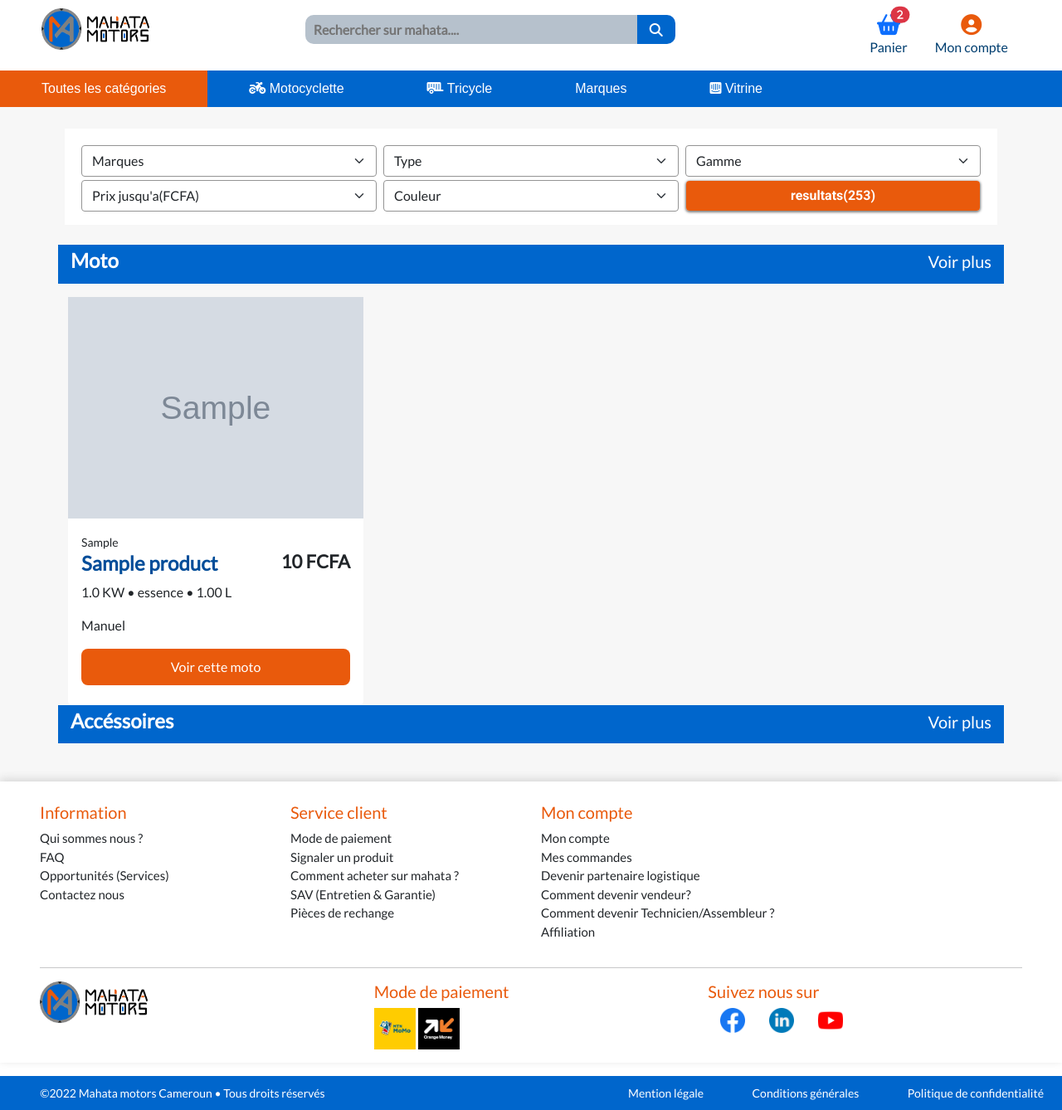
After one commit to etali-m/mahata_motors, a Django app: page /boutique/ in a window 1280 px wide. The commit adds this page. Shown: the whole page at 83% size. Run offline with Django 4.2, Linux system fonts and the light colour scheme; tables that the repository leaves empty hold one stand-in row (values such as "Sample post"); grey boxes marked "Sample" are stand-in pictures; some libraries are stand-ins or nearby versions.

Commit message:
formulaire de recherche

```diff
--- a/static/css/app.css
+++ b/static/css/app.css
@@ -354,6 +354,7 @@ h1,h2,h3,h4,h5,h6{
 	background-color: #e95a0c;
 	color:white;
 	border-radius:8px;
+	text-align: center;
 	border:none;
 }
 
@@ -488,16 +489,34 @@ ul.footer__ul {
 	color:white;
 }
 
+.header_boutique{
+	padding: 5px 15px;
+	background-color: #0066cc;
+}
+
+.header_boutique .title__boutique{
+	color:white;
+	font-weight:bolder;
+}
+
+.header_boutique a{
+	text-decoration: none;
+	color:white;
+	font-size:20px
+}
+
 .menu__navigation{
 	padding-top:10px;
 	padding-bottom:0px;
 	padding-left: 50px;
 	padding-right: 50px;
   }
+
   .contener{
 	display:flex;
 	justify-content: space-between;
   }
+
   .menu_navigation_list li{
 	display: inline-block;
 	margin:8px 15px 0px 15px;
--- a/store/admin.py
+++ b/store/admin.py
@@ -2,6 +2,7 @@ from django.contrib import admin
 from .models import *
 
 admin.site.register(Customer)
+admin.site.register(Categorie)
 admin.site.register(Brand)
 admin.site.register(Accessory)
 admin.site.register(MotorBike)
--- a/store/models.py
+++ b/store/models.py
@@ -8,6 +8,17 @@ class Customer(models.Model):
 
     def __str__(self):
         return self.name
+
+"""
+La classe Catégorie défini la catégorie d'un produit
+"""
+class Categorie(models.Model):
+    name = models.CharField(max_length=200)
+    description = models.TextField(default="No description", null=True, blank=True)
+
+    def __str__(self):
+        return self.name
+
 
 
 """
@@ -21,6 +32,7 @@ class Product(models.Model):
     stock = models.BooleanField(default=True, null=True, blank=False)
     is_on_sale = models.BooleanField(default=False) #si un produit est on solde
     sale_price = models.IntegerField(blank=True, null=True)
+    categorie = models.ForeignKey(Categorie, on_delete=models.CASCADE, default=1)
 
     def __str__(self):
         return self.name
--- /dev/null
+++ b/store/templates/store/boutique.html
@@ -0,0 +1,148 @@
+{% extends 'base.html' %}
+{% load static %}
+{% load custom_filters %}
+
+{% block content %}
+<!-- liste des produits -->
+<main>
+    <section style="background-color:#f7f7f7; padding: 30px 0px;">
+        <div class="container">
+            <!-- filtre de selection-->
+                <form action="{% url 'boutique' %}" method="get" class="row mb-4 stiky-top gy-1 gx-2 p-3 bg-white">
+                    <div class="col-md-4 col-6">
+                        <input type="text" name="query" value="{{ request.GET.query }}" style="display:none;">
+                        <select name="marque" class="form-select">
+                            <optgroup label="Top marques">
+                                <option selected value="">Marques</option>
+                                <option value="bazar" {% if 'marque' in request.GET and request.GET.marque == 'bazar' %}selected{% endif %}>Bazar</option>
+                                <option value="nangfang">Nang fang</option>
+                                <option value="senke">Senke</option>
+                            </optgroup>
+                            <optgroup label="Autres marques">
+                                <option value="">Concimecam</option>
+                                <option value="">Sanili</option>
+                            </optgroup>
+                        </select>
+                    </div>
+                    <div class="col-md-4 col-6">
+                        <select class="form-select">
+                            <option selected value="">Type</option>
+                            <option value="motocyclette">Motocyclette</option>
+                            <option value="tricycle">Tricycle</option>
+                            <option value="accessoires">Accéssoire</option>
+                        </select>
+                    </div>
+                    <div class="col-md-4 col-6">
+                        <select class="form-select">
+                            <option selected>Gamme</option>
+                            <option value="1">Utilisation commerciale</option>
+                            <option value="2">Pour la ville</option>
+                            <option value="3">Pour l'aventure</option>
+                        </select>
+                    </div>
+                    <div class="col-md-4 col-6">
+                        <select class="form-select">
+                            <option selected>Prix jusqu'a(FCFA)</option>
+                            <option value="1">400 000 </option>
+                            <option value="2">450 000</option>
+                            <option value="3">500 000</option>
+                            <option value="3">600 000</option>
+                            <option value="3">700 000</option>
+                            <option value="3">800 000</option>
+                            <option value="3">1000 000</option>
+                        </select>
+                    </div>
+                    <div class="col-md-4 col-6">
+                        <select class="form-select">
+                            <option selected>Couleur</option>
+                            <option value="1">Rouge</option>
+                            <option value="2">Blue</option>
+                            <option value="3">Vert</option>
+                            <option value="">Noir</option>
+                        </select>
+                    </div>
+                    <div class="col-md-4 col-6">
+                        <button class="form-control btn filter-search-button" type="submit">resultats(253)</button>
+                    </div>
+                </form>
+
+            <!-- affichage des motos -->
+            {% if motos or accessoires %}
+                {% if motos %}
+                    <div class="row mb-3">
+                        <div class="col-12 header_boutique d-flex justify-content-between">
+                            <h4 class="title__boutique">Moto</h4>
+
+                            <div>
+                                <a href="">Voir plus</a>
+                            </div>
+                        </div>
+                    </div>
+
+                    <div class="row">
+                        {% for moto in motos %}
+                            <div class="col-12 col-md-4">
+                                <div class="product_item">
+                                    <img class="" src="{{moto.imageURL}}" alt="" width="100%">
+                                    <div class="bg-white p-3" style="border-radius: 0px 0px 5px 5px;">
+                                        <small>{{moto.genre}}</small>
+                                        <div class="d-flex justify-content-between">
+                                            <h4 class="item_name">{{moto.name}}</h4>
+                                            <p class="item_price">{{ moto.price|separate_by_space }} FCFA</p>
+                                        </div>
+                                        <p>{{moto.puissance_admin}} KW &bullet; essence &bullet; {{moto.capacite_recervoir}} L </p>
+                                        <p>Manuel</p>
+                                        <div class="d-grid gap-2 pb-2">
+                                            <a class="btn btn_popular" href="{% url 'details' moto_id=moto.pk %}" type="button">Voir cette moto</a>
+                                        </div>
+                                    </div>
+                                </div>
+                            </div>
+                        {% endfor %}
+                    </div>
+                {% endif %}
+
+                {% if accessoires %}
+                    <div class="row mb-3">
+                        <div class="col-12 header_boutique d-flex justify-content-between">
+                            <h4 class="title__boutique">Accéssoires</h4>
+
+                            <div>
+                                <a href="">Voir plus</a>
+                            </div>
+                        </div>
+                    </div>
+                {% endif %}
+
+            {% endif %}
+
+        </div>
+    </section>
+</main>
+
+<!--
+<div class="row">
+    <div class="col-lg-12 d-flex justify-content-center">
+        <nav aria-label="Page navigation example">
+            <ul class="pagination">
+                {% if page_obj.has_previous %}
+                    <li class="page-item">
+                        <a class="page-link" href="?page={{ page_obj.previous_page_number }}" aria-label="Previous">
+                            <span aria-hidden="true">previous</span>
+                        </a>
+                    </li>
+                {% endif %}
+                {% if page_obj.has_next %}
+                    <li class="page-item">
+                        <a class="page-link" href="?page={{ page_obj.next_page_number }}" aria-label="Next">
+                            <span aria-hidden="true">next</span>
+                        </a>
+                    </li>
+                {% endif %}
+            </ul>
+          </nav>
+    </div>
+</div>
+-->
+
+{% endblock content %}
--- a/store/templates/store/home.html
+++ b/store/templates/store/home.html
@@ -272,7 +272,7 @@
           <div class="swiper-button-next swiper-button-custom"></div>
 
         </div>
-      <a class="text-center btn-find" href="{% url 'moto' %}">Trouvez votre véhicule &nbsp;<i class="fas fa-chevron-right"></i> </a>
+      <a class="text-center btn-find" href="{% url 'boutique' %}">Trouvez votre véhicule &nbsp;<i class="fas fa-chevron-right"></i> </a>
       </div>
     </section>
   </div>
--- a/store/urls.py
+++ b/store/urls.py
@@ -7,6 +7,6 @@ urlpatterns = [
     path('', views.home, name='home'),
     path('cart/', views.cart, name='cart'),
     path('checkout/', views.checkout, name='checkout'),
-    path('motos/', views.moto, name='moto'),
+    path('boutique/', views.boutique, name='boutique'),
     path('details/<int:moto_id>', views.details, name='details'),
 ] + static(settings.MEDIA_URL, document_root=settings.MEDIA_ROOT)
--- a/store/views.py
+++ b/store/views.py
@@ -1,6 +1,8 @@
 from django.shortcuts import render, get_object_or_404
 from django.db.models import Q
 from django.contrib.auth.decorators import login_required
+
+from urllib.parse import urlencode
 
 from .models import *
 
@@ -12,10 +14,29 @@ def home(request):
     return render(request, 'store/home.html', context)
 
 
-def moto(request):
-    motos = list(MotorBike.objects.all()) + list(Tricycle.objects.all())
-    context = {'motos':motos}
-    return render(request, 'store/motos.html', context)
+
+def boutique(request):
+
+    #on recupére les éléments du entrés dans le champs de recherche
+    query = request.GET.get('query')
+     #On recupère les options de sélection des filtres soumises par l'utilisateur
+    marque = request.GET.get('marque')
+
+    motos = MotorBike.objects.all()
+    tricycles = Tricycle.objects.all()[:10]
+    accessoires = Accessory.objects.all()[:10]
+
+    if query:
+        motos = MotorBike.objects.filter(name__icontains=query)
+        tricycles = Tricycle.objects.filter(name__icontains=query)
+        accessoires = Accessory.objects.filter(name__icontains=query)
+
+
+    if marque:
+        motos = motos.filter(brand__name__icontains=marque)
+
+    context = {'motos':motos, 'tricycles':tricycles, 'accessoires':accessoires}
+    return render(request, 'store/boutique.html', context)
 
 
 def details(request, moto_id):
--- a/templates/base.html
+++ b/templates/base.html
@@ -66,8 +66,8 @@
         <a class="text-uppercase fw-bold" href="{% url 'home' %}">
           <img src="{% static 'images/logo1.png' %}" width="130" height="50" alt="">
         </a>
-        <form class="search_form d-flex">
-          <input class="search_field" type="search" placeholder="Rechercher sur mahata...." aria-label="Search">
+        <form class="search_form d-flex" action="{% url 'boutique' %}" accept-charset="utf-8" method="GET">
+          <input class="search_field" type="search" name="query" placeholder="Rechercher sur mahata...." aria-label="Search" >
           <button class="search_btn" type="submit"><i class="fa fa-search"></i></button>
         </form>
         <ul class="menu_navigation_list">
```
Also changed, not shown: store/templates/store/motos.html (deleted, +0 -114 lines), store/migrations/0007_categorie.py (added), store/migrations/0008_product_categorie.py (added).
